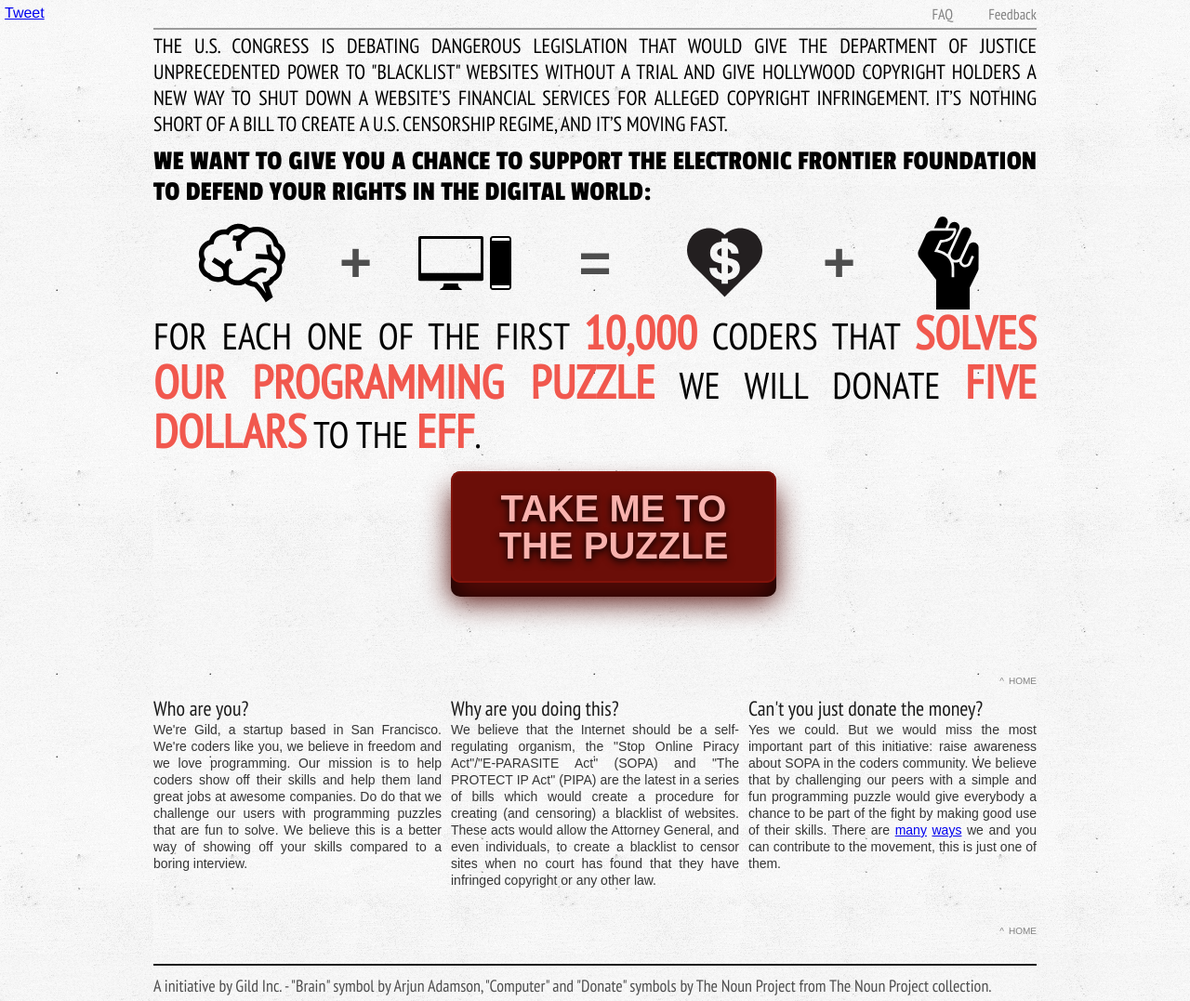
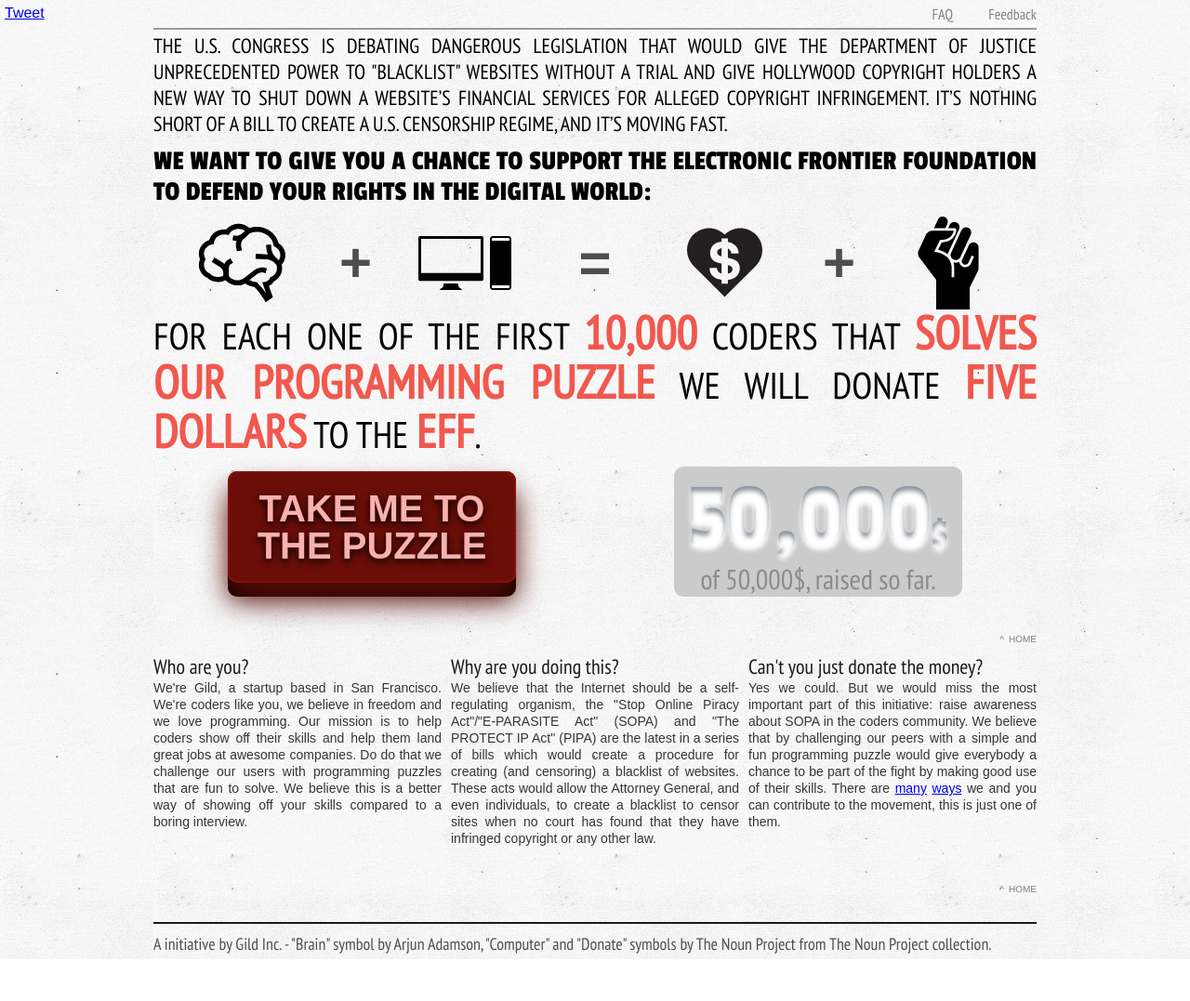
Before and after one commit to neerajgarg1109/fightsopa, a plain HTML site: page fs.html in a window 1280 px wide. Shown: the whole page at 93% size. After the commit the page ends 1032 px from the top, so only its background shows below. Drawn offline with nearby package versions, Linux system fonts and the light colour scheme; a script that the page names is missing.

Commit message:
added counter box

```diff
--- a/fs.html
+++ b/fs.html
@@ -115,7 +115,13 @@
 
       <h2>For each one of the first <strong>10,000</strong> coders that <strong>solves our programming puzzle</strong> we will donate <strong>five dollars</strong> to the <strong>EFF</strong>.</h2>
 
-      <a class="action" href="http://www.gild.com/">Take me to the puzzle</a>
+      <div id="action">
+        <a href="http://www.gild.com/">Take me to the puzzle</a>
+      </div>
+      <div id="counterbox">
+        <h5><span id="raisedmoney">50,000</span>$</h5>
+        <p>of 50,000$, raised so far.</p>
+      </div>
 
     </div>
 
--- a/sass/screen.scss
+++ b/sass/screen.scss
@@ -175,12 +175,17 @@ body {
       top: floor(($symbols-size - $donation-size) / 2);
     }
 
-    a.action {
+    #action {
+      @include column(8);
+      @include prepend(2);
+      @include append(4);
+
+      a {
+        display: block;
+        width: span(8);
         @include unstyled-link;
         cursor: pointer;
-      @include column(8, true);
-      @include push(8);
-      padding: 20px;
+        padding: 20px 0;
         margin-top: 15px;
         text-align: center;
         font-family: Arial; // 'Passion One', cursive;
@@ -204,6 +209,33 @@ body {
           position: relative;
           top: 5px;
           @include box-shadow(darken($action-color, 45%) 0px 15px 30px, darken($action-color, 60%) 0px 10px 0, darken($action-color, 35%) 0px 0px 0px 2px inset);
+        }
+      }
+
+    }
+
+    #counterbox {
+      @include column(8, true);
+      margin-top: 10px;
+      text-align: center;
+      background-color: darken($background-color, 10%);
+      @include border-radius(10px);
+      h5 {
+        font-family: 'Passion One', cursive;
+        font-size: 40px;
+        background-color: rgba(82,96,117,0.5);
+        @include background-clip(text);
+        color: transparent;
+        @include text-shadow(#fff 0 5px 5px);
+        span {
+          font-size: 100px;
+        }
+      }
+      p {
+        margin-top: -10px;
+        font-family: 'PT Sans Narrow', sans-serif;
+        font-size: 30px;
+        color: darken($background-color, 35%);
       }
     }
   }
```
Also changed, not shown: stylesheets/screen.css. Lines whose indentation alone changed are shown as unchanged.
